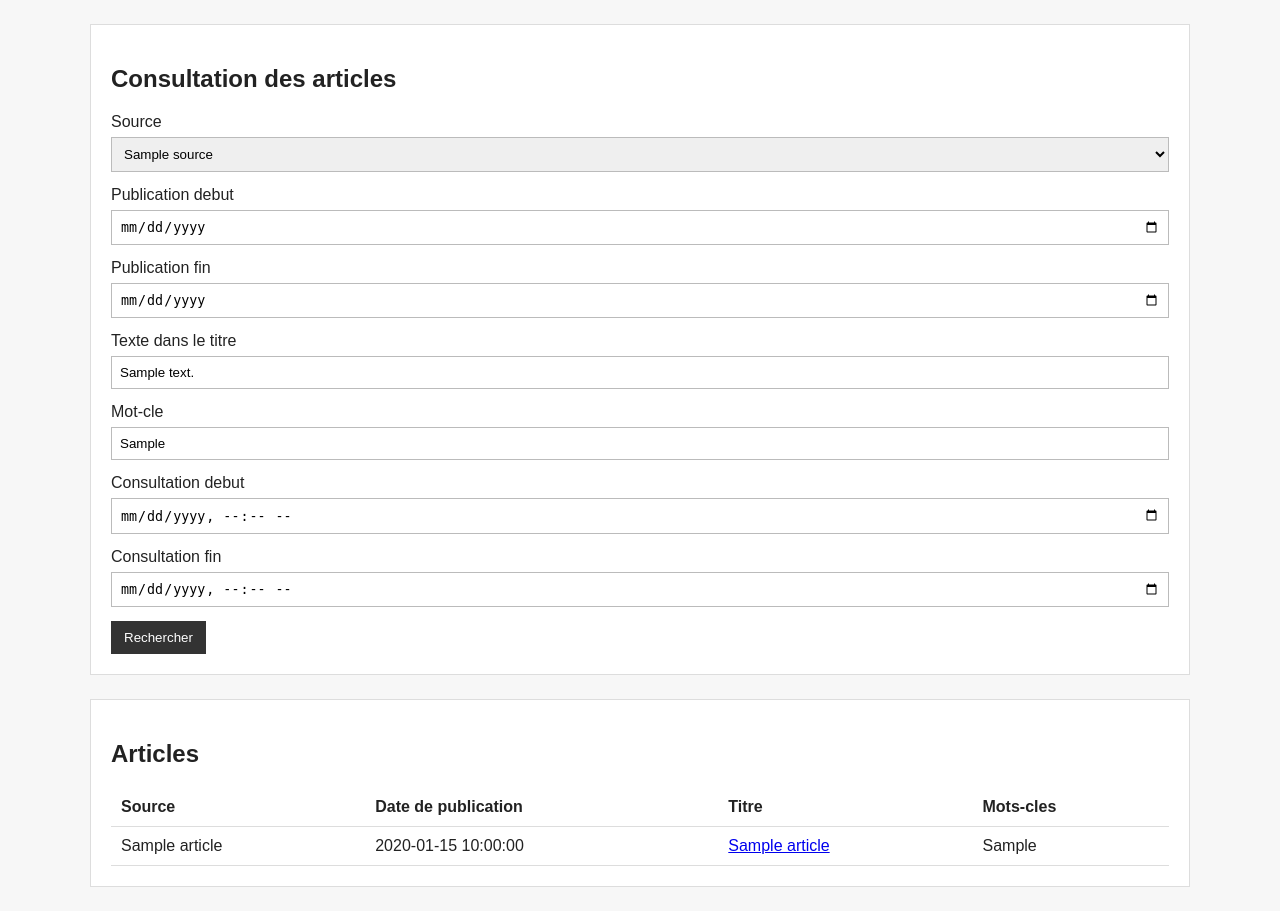
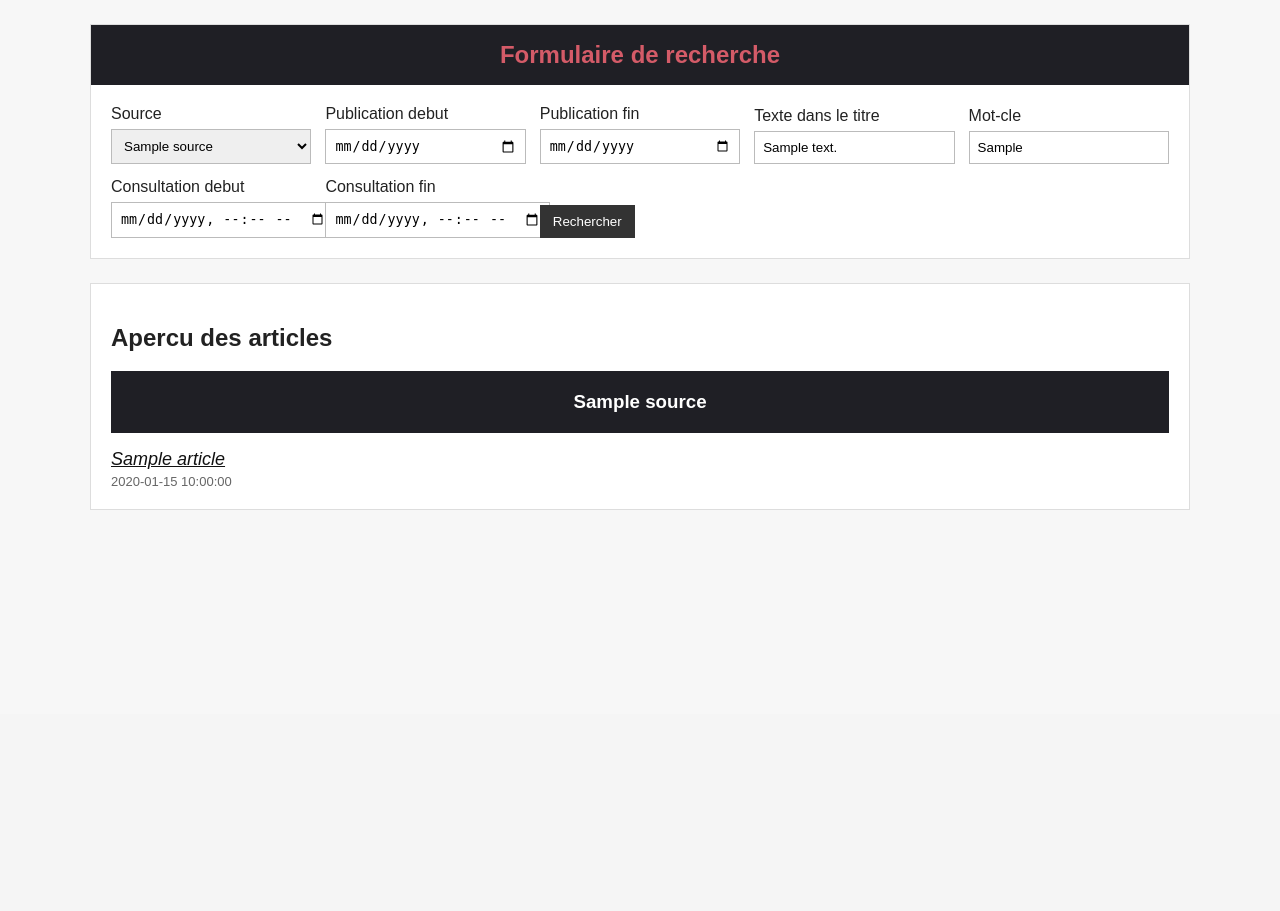
Before and after one commit to Ratz123323/Structuration-de-document, a Flask app: template src/templates/consultation.html in a window 1280 px wide. Shown: the part 86-997 px from the top of the page. After the commit the page ends 596 px from the top, so only its background shows below. Run offline with Flask 3, Linux system fonts and the light colour scheme; the template is opened without the code that fills it: most values are stand-ins (such as "Sample title", 1, 10 or a date in 2020).

Commit message:
MAJ consultation

```diff
--- a/src/main.py
+++ b/src/main.py
@@ -35,10 +35,12 @@ def consultation():
     }
     sources = bd.lister_sources()
     articles = bd.rechercher_articles(filtres)
+    articles_par_source = _regrouper_articles_par_source(articles)
     return render_template(
         "consultation.html",
         sources=sources,
         articles=articles,
+        articles_par_source=articles_par_source,
         filtres=filtres,
     )
 
@@ -180,5 +182,13 @@ def recuperer_sources_a_jour():
     )
 
 
+def _regrouper_articles_par_source(articles):
+    groupes = {}
+    for article in articles:
+        source = article.get("source_nom", "Source inconnue")
+        groupes.setdefault(source, []).append(article)
+    return [{"source": source, "articles": groupes[source]} for source in groupes]
+
+
 if __name__ == "__main__":
     app.run(debug=False)
--- a/src/static/css/style.css
+++ b/src/static/css/style.css
@@ -36,6 +36,19 @@ section {
 form {
   display: grid;
   gap: 14px;
+}
+
+.recherche-consultation h2 {
+  margin: -20px -20px 20px;
+  padding: 16px;
+  color: #d45b68;
+  background: #1f1f25;
+  text-align: center;
+}
+
+.recherche-consultation form {
+  grid-template-columns: repeat(auto-fit, minmax(190px, 1fr));
+  align-items: end;
 }
 
 label {
@@ -89,3 +102,41 @@ td {
   overflow: auto;
   border: 1px solid #ddd;
 }
+
+.colonnes-sources {
+  display: grid;
+  grid-template-columns: repeat(auto-fit, minmax(240px, 1fr));
+  gap: 24px;
+}
+
+.colonne-source h3 {
+  margin: 0 0 16px;
+  padding: 20px;
+  color: white;
+  background: #1f1f25;
+  text-align: center;
+}
+
+.colonne-source ul {
+  display: grid;
+  gap: 14px;
+  margin: 0;
+  padding: 0;
+  list-style: none;
+}
+
+.colonne-source li {
+  display: grid;
+  gap: 4px;
+}
+
+.colonne-source a {
+  color: #111;
+  font-size: 18px;
+  font-style: italic;
+}
+
+.colonne-source span {
+  color: #666;
+  font-size: 13px;
+}
--- a/src/templates/consultation.html
+++ b/src/templates/consultation.html
@@ -1,8 +1,8 @@
 {% extends "base.html" %}
 
 {% block contenu %}
-<section>
-  <h2>Consultation des articles</h2>
+<section class="recherche-consultation">
+  <h2>Formulaire de recherche</h2>
 
   <form method="get" action="{{ url_for('consultation') }}">
     <label>
@@ -51,30 +51,27 @@
   </form>
 </section>
 
-<section>
-  <h2>Articles</h2>
+<section class="apercu-articles">
+  <h2>Apercu des articles</h2>
 
-  {% if articles %}
-    <table>
-      <thead>
-        <tr>
-          <th>Source</th>
-          <th>Date de publication</th>
-          <th>Titre</th>
-          <th>Mots-cles</th>
-        </tr>
-      </thead>
-      <tbody>
-        {% for article in articles %}
-          <tr>
-            <td>{{ article.source_nom }}</td>
-            <td>{{ article.date_publication }}</td>
-            <td><a href="{{ url_for('ouvrir_article', article_id=article._id) }}" target="_blank">{{ article.titre }}</a></td>
-            <td>{{ article.mots_cles|join(", ") }}</td>
-          </tr>
-        {% endfor %}
-      </tbody>
-    </table>
+  {% if articles_par_source %}
+    <div class="colonnes-sources">
+      {% for groupe in articles_par_source %}
+        <article class="colonne-source">
+          <h3>{{ groupe.source }}</h3>
+          <ul>
+            {% for article in groupe.articles[:8] %}
+              <li>
+                <a href="{{ url_for('ouvrir_article', article_id=article._id) }}" target="_blank">
+                  {{ article.titre }}
+                </a>
+                <span>{{ article.date_publication }}</span>
+              </li>
+            {% endfor %}
+          </ul>
+        </article>
+      {% endfor %}
+    </div>
   {% else %}
     <p>Aucun article trouve.</p>
   {% endif %}
```
